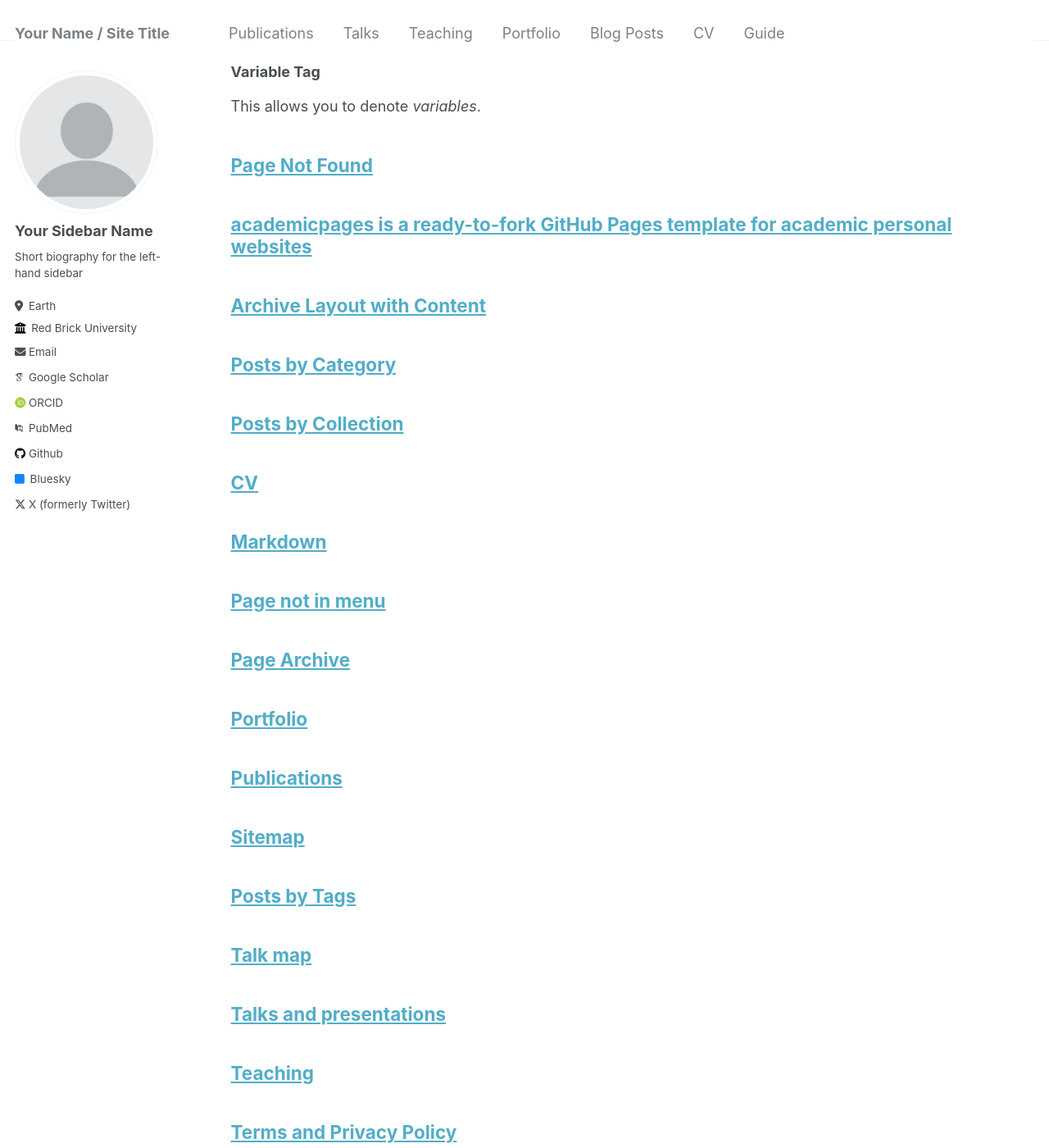
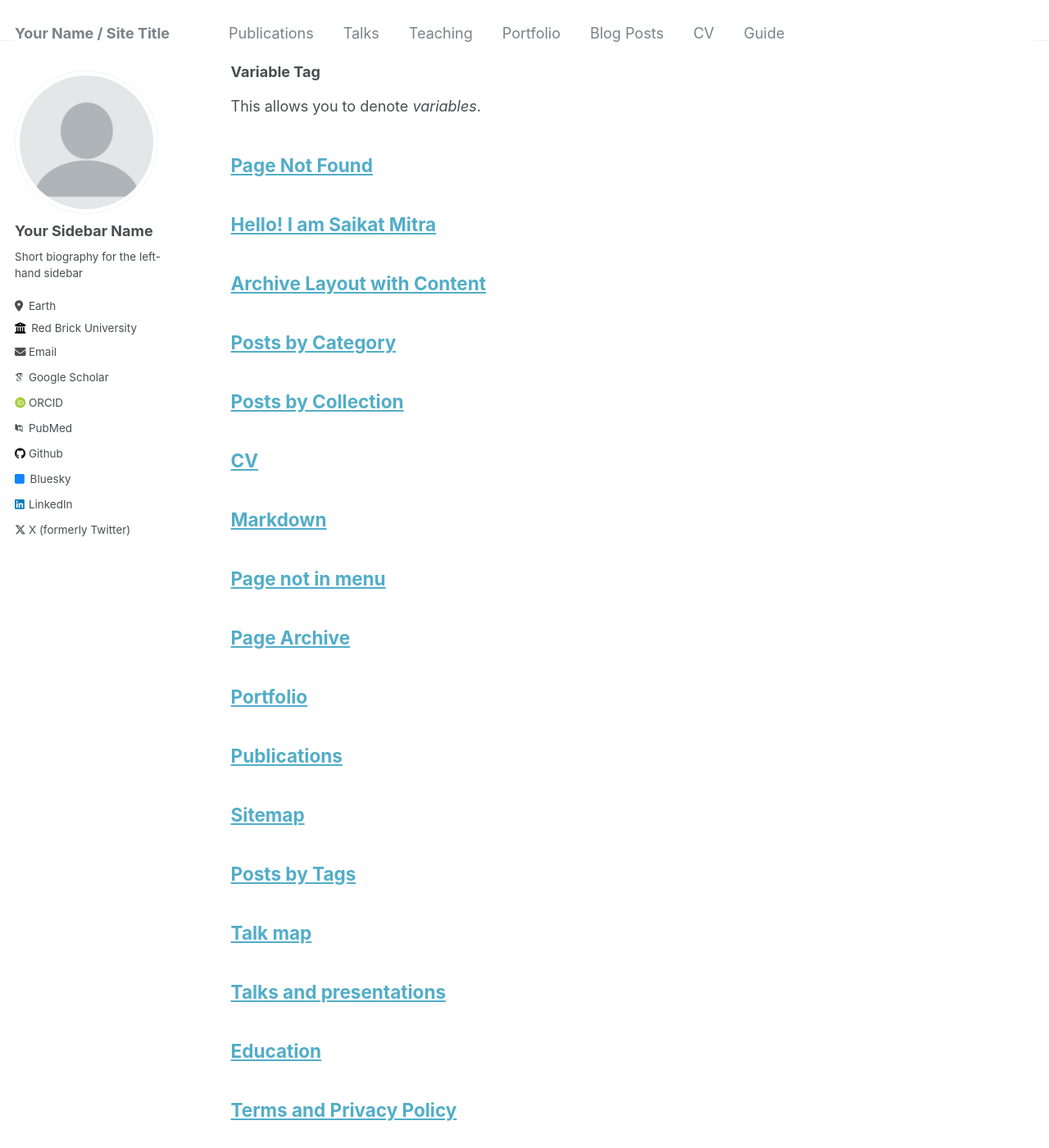
Before and after one commit to saikatmitra1998/saikatmitra1998.github.io, a Jekyll site: the page built from _pages/archive-layout-with-content.md, in a window 1280 px wide and 1400 px high, scrolled down 4476 px. Shown: the whole window at 82% size. Built offline with Jekyll 4.4.1, drawn with Linux system fonts in a browser that asks for light colours; some web fonts are replaced.

Commit message:
Update content

```diff
--- a/_config.yml
+++ b/_config.yml
@@ -56,7 +56,7 @@ author:
   keybase          : # Username
   instagram        : # Username
   lastfm           : # Username
-  linkedin         : # Username
+  linkedin         : "linkedin.com/in/saikat-mitra"
   mastodon         : # URL
   medium           : # URL
   pinterest        : # Username
--- a/_pages/teaching.html
+++ b/_pages/teaching.html
@@ -1,7 +1,7 @@
 ---
 layout: archive
-title: "Teaching"
-permalink: /teaching/
+title: "Education"
+permalink: /Education/
 author_profile: true
 ---
 
```
Also changed, not shown: _pages/about.md (+1 -1 lines).
